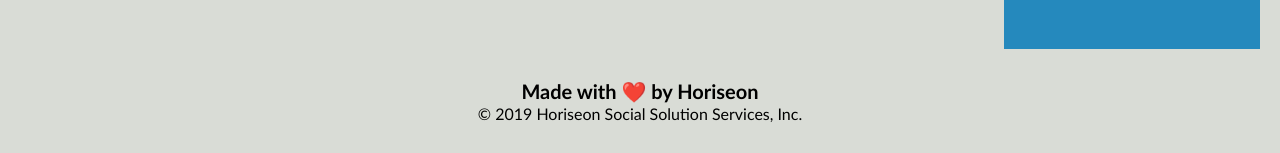
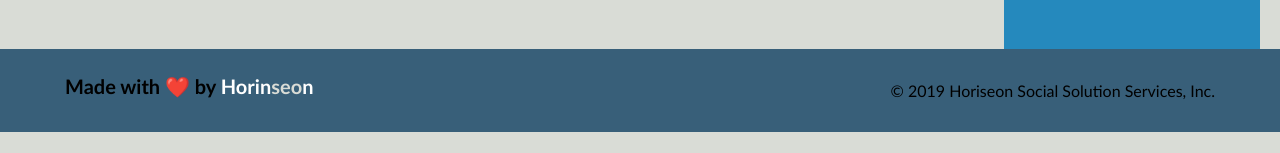
Before and after one commit to MahmoudAbdulrhman/Urban-Octa-Telegram, a plain HTML site: page index.html in a window 1280 px wide. Shown: the part 1870-2023 px from the top of the page. After the commit the page ends 2002 px from the top, so only its background shows below. Drawn offline with Linux system fonts and the light colour scheme.

Commit message:
add footer and styles it

```diff
--- a/assets/css/style.css
+++ b/assets/css/style.css
@@ -178,12 +178,24 @@ h3 {
 
 
 .footer {
-    padding: 30px;
     clear: both;
     font-family: 'Trebuchet MS', 'Lucida Sans Unicode', 'Lucida Grande', 'Lucida Sans', Arial, sans-serif;
-    text-align: center;
+    text-align: right;
+    padding: 25px;
+    background-color: #385F79;
+
 }
 
 .footer h2 {
-    font-size: 20px;
+    font-size:  20px;
+    float: left ;
+    margin: 0px 40px ;
+
+
 }
+footer .seo {
+    color: #d9dcd6;
+}
+footer p {
+    margin: 7px 40px;
+}
--- a/index.html
+++ b/index.html
@@ -90,7 +90,7 @@
     </section>
     <!--Footer-->
     <footer class="footer">
-        <h2>Made with ❤️️ by Horiseon</h2>
+        <h2>Made with ❤️️ by  <a href="/">Horin<span class="seo">seo</span>n</a></h2>
         <p>
             &copy; 2019 Horiseon Social Solution Services, Inc.
         </p>
```
